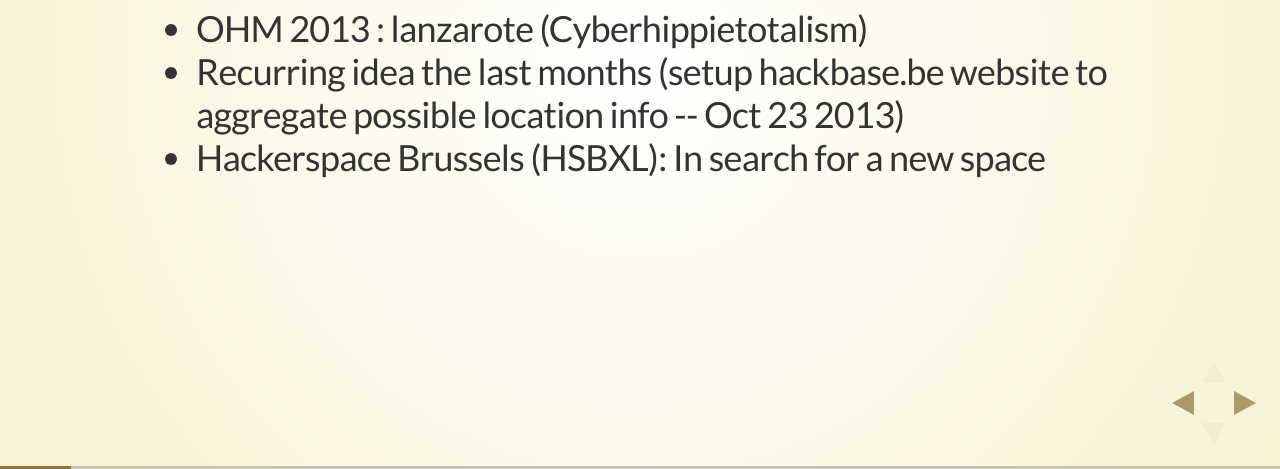
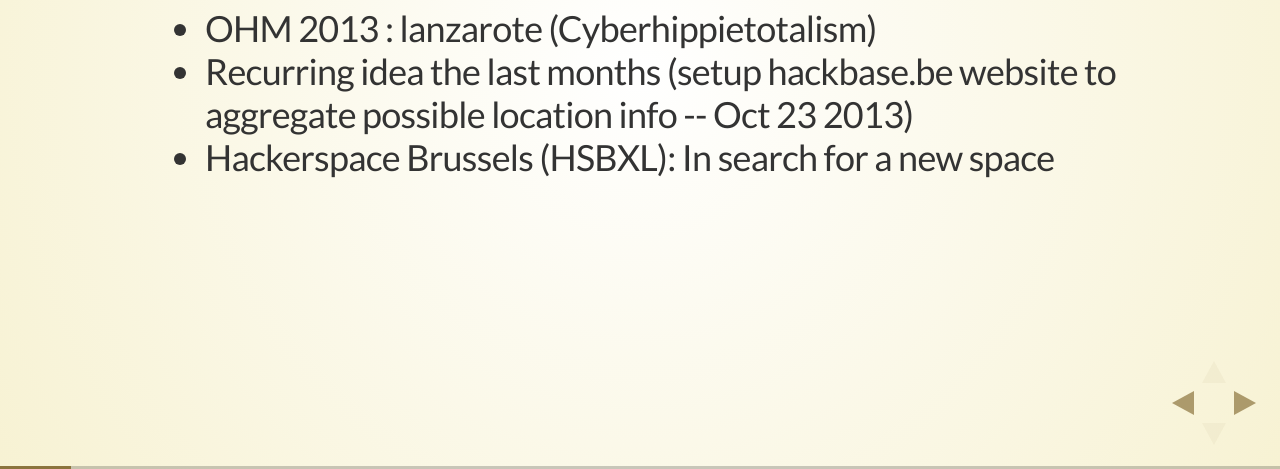
Before and after one commit to betz/hackbase-presentation, a website: page index.html in a window 1280 px wide. Both pictures are taken after a click on the element 1251 px from the left and 734 px from the top of the page. Shown: the part 331-800 px from the top of the page. Drawn offline with Linux system fonts and the light colour scheme.

Commit message:
css padding shizzle

```diff
--- a/css/theme/hackbase.css
+++ b/css/theme/hackbase.css
@@ -149,9 +149,10 @@
 
 .underlay {
  background: url("hackbase_background_1x1.png");
- padding: 50px;
+ padding: 45px !important;
 }
 
-h2 {
-
+.reveal ul {
+  padding-left: 45px;
+  margin: 0;
 }
```
